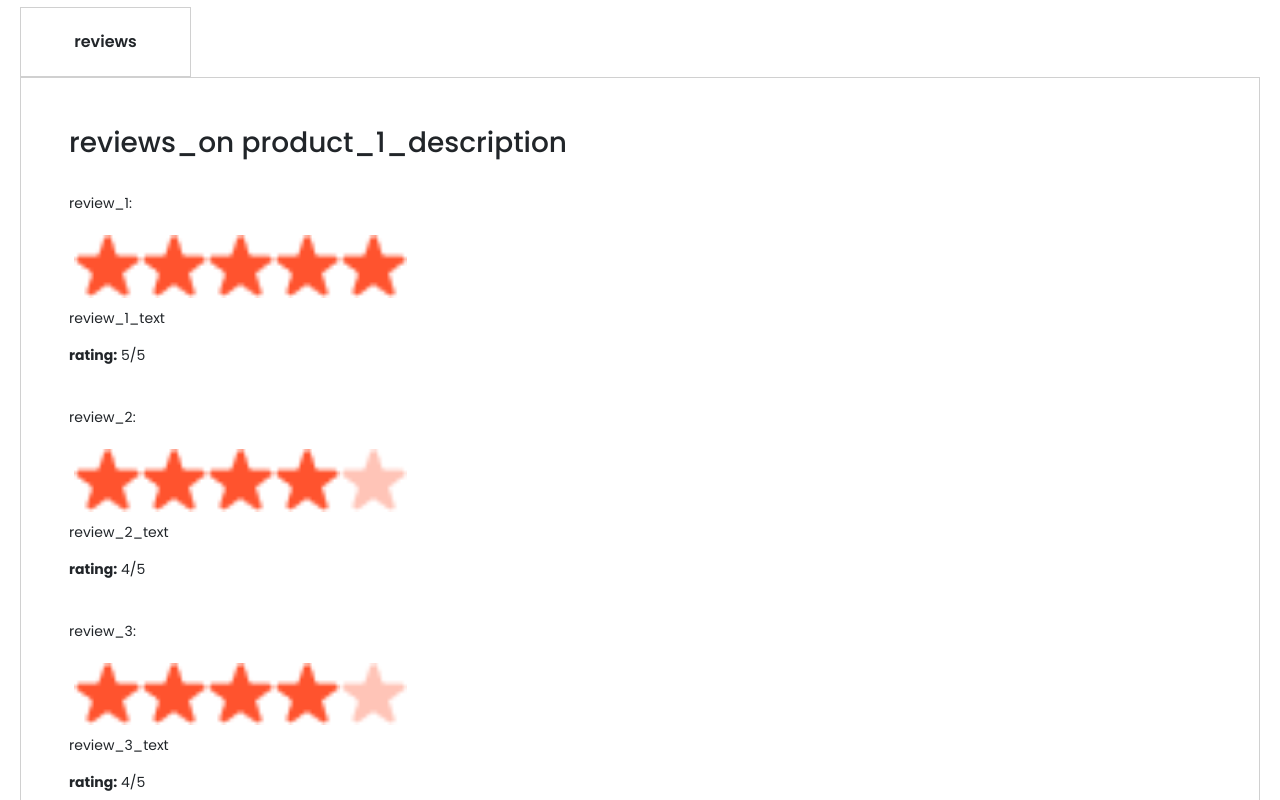
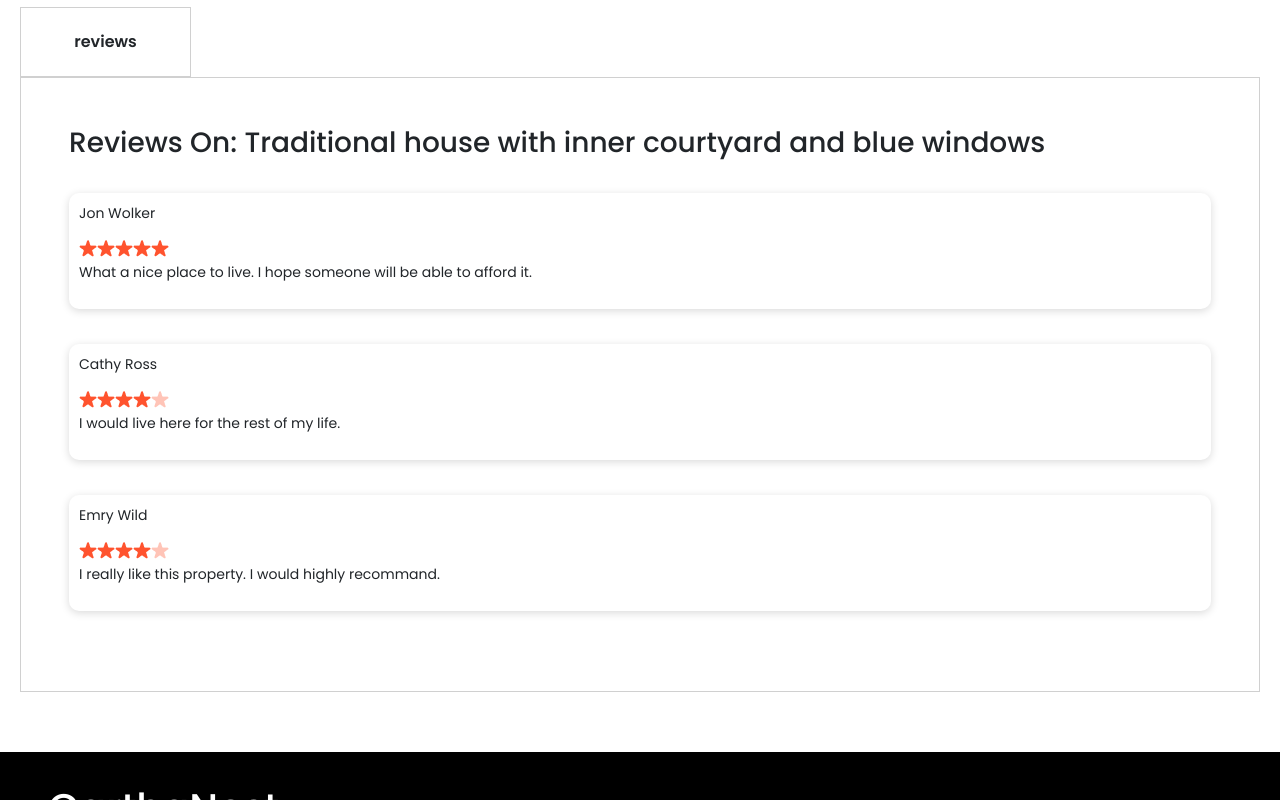
Before and after one commit to YassineSahli04/E-commerceWebsite, a React (Create React App) app: page /product/1 in a window 1280 px wide. Shown: the part 1760-2560 px from the top of the page. Built offline with nearby package versions, Linux system fonts and the light colour scheme.

Commit message:
added a review section

```diff
--- a/src/Components/DescriptionBox/DescriptionBox.css
+++ b/src/Components/DescriptionBox/DescriptionBox.css
@@ -1,3 +1,19 @@
+.review{
+  width: 100%;
+  box-shadow: 0 2px 8px rgba(0, 0, 0, 0.15);
+  border-radius: 10px;
+  padding: 10px;
+  margin-bottom: 10px;
+  background-color: #fff;
+}
+.review-stars{
+    display: flex;
+    align-items: center;
+    color: #1c1c1c;
+    font-size: 14px;
+    width: 40px;
+    margin-bottom: 5px;
+}
 .descriptionbox{
     margin: 120px 170px;
 }
--- a/src/Components/DescriptionBox/DescriptionBox.jsx
+++ b/src/Components/DescriptionBox/DescriptionBox.jsx
@@ -1,59 +1,54 @@
 import React from 'react';
-import { useTranslation } from 'react-i18next';
 import './DescriptionBox.css';
 import star_icon from "../Assets/star_icon.png";
 import star_dull_icon from "../Assets/star_dull_icon.png";
 
 const DescriptionBox = (props) => {
-  const { t } = useTranslation();
   const { product } = props;
 
   return (
     <div className='descriptionbox' role="region" aria-labelledby="reviews-heading">
       <div className="descriptionbox-navigator">
-        <div className="descriptionbox-nav-box">{t('reviews')}</div>
+        <div className="descriptionbox-nav-box">{'reviews'}</div>
       </div>
 
       <div className="descriptionbox-description">
-        <h3 id="reviews-heading">{t('reviews_on')} {t(`product_${product.id}_description`)}</h3>
+        <h3 id="reviews-heading">Reviews On:  {product.description}</h3>
 
         <div className="review" role="article">
-          <p>{t('review_1')}:</p>
-          <div className="productdisplay-right-stars" role="img" aria-label={`${t('rating')} 5 ${t('stars')}`}>
-            <img src={star_icon} alt={t('filled_star')} />
-            <img src={star_icon} alt={t('filled_star')} />
-            <img src={star_icon} alt={t('filled_star')} />
-            <img src={star_icon} alt={t('filled_star')} />
-            <img src={star_icon} alt={t('filled_star')} />
+          <p>Jon Wolker</p>
+          <div className="review-stars" role="img" aria-label={`${'rating'} 5 ${'stars'}`}>
+            <img src={star_icon} alt={'filled_star'} />
+            <img src={star_icon} alt={'filled_star'} />
+            <img src={star_icon} alt={'filled_star'} />
+            <img src={star_icon} alt={'filled_star'} />
+            <img src={star_icon} alt={'filled_star'} />
           </div>
-          <p>{t('review_1_text')}</p>
-          <p><strong>{t('rating')}:</strong> 5/5</p>
+          <p>What a nice place to live. I hope someone will be able to afford it.</p>
         </div>
 
         <div className="review" role="article">
-          <p>{t('review_2')}:</p>
-          <div className="productdisplay-right-stars" role="img" aria-label={`${t('rating')} 4 ${t('stars')}`}>
-            <img src={star_icon} alt={t('filled_star')} />
-            <img src={star_icon} alt={t('filled_star')} />
-            <img src={star_icon} alt={t('filled_star')} />
-            <img src={star_icon} alt={t('filled_star')} />
-            <img src={star_dull_icon} alt={t('empty_star')} />
+          <p>Cathy Ross</p>
+          <div className="review-stars" role="img" aria-label={`${'rating'} 4 ${'stars'}`}>
+            <img src={star_icon} alt={'filled_star'} />
+            <img src={star_icon} alt={'filled_star'} />
+            <img src={star_icon} alt={'filled_star'} />
+            <img src={star_icon} alt={'filled_star'} />
+            <img src={star_dull_icon} alt={'empty_star'} />
           </div>
-          <p>{t('review_2_text')}</p>
-          <p><strong>{t('rating')}:</strong> 4/5</p>
+          <p>I would live here for the rest of my life.</p>
         </div>
 
         <div className="review" role="article">
-          <p>{t('review_3')}:</p>
-          <div className="productdisplay-right-stars" role="img" aria-label={`${t('rating')} 4 ${t('stars')}`}>
-            <img src={star_icon} alt={t('filled_star')} />
-            <img src={star_icon} alt={t('filled_star')} />
-            <img src={star_icon} alt={t('filled_star')} />
-            <img src={star_icon} alt={t('filled_star')} />
-            <img src={star_dull_icon} alt={t('empty_star')} />
+          <p>Emry Wild</p>
+          <div className="review-stars" role="img" aria-label={`${'rating'} 4 ${'stars'}`}>
+            <img src={star_icon} alt={'filled_star'} />
+            <img src={star_icon} alt={'filled_star'} />
+            <img src={star_icon} alt={'filled_star'} />
+            <img src={star_icon} alt={'filled_star'} />
+            <img src={star_dull_icon} alt={'empty_star'} />
           </div>
-          <p>{t('review_3_text')}</p>
-          <p><strong>{t('rating')}:</strong> 4/5</p>
+          <p>I really like this property. I would highly recommand.</p>
         </div>
       </div>
     </div>
```
